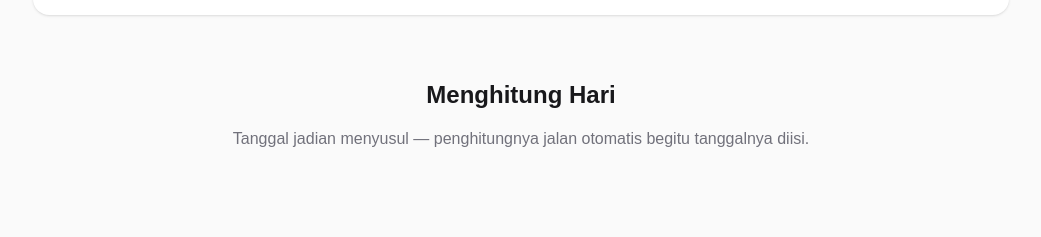
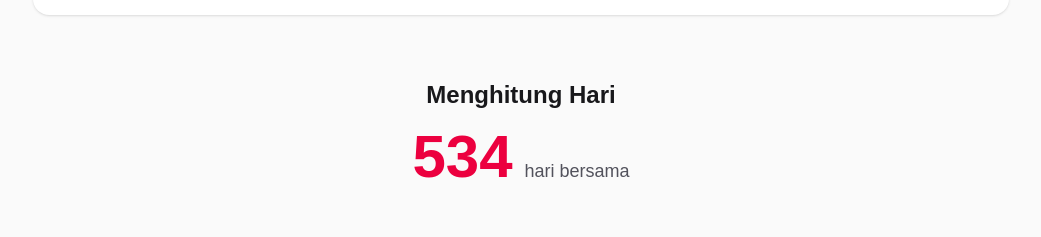
Before and after one commit to rizkialbahru3-stack/kiki-risma, a Next.js app: page / in a window 1280 px wide. Shown: the part 840-1077 px from the top of the page, without its empty margins (119-1160 px from the left). Built offline with nearby package versions, Linux system fonts and the light colour scheme.

Commit message:
Set anniversary date to 2025-04-05 for day counter

```diff
--- a/app/page.tsx
+++ b/app/page.tsx
@@ -3,7 +3,7 @@ import DayCounter from "./day-counter";
 
 // Isi tanggal jadian dengan format "YYYY-MM-DD" kalau sudah ada,
 // misal "2025-02-14". Selama null, section-nya tampil sebagai "menyusul".
-const ANNIVERSARY_DATE: string | null = null;
+const ANNIVERSARY_DATE: string | null = "2025-04-05";
 
 const photos = [
   {
```
